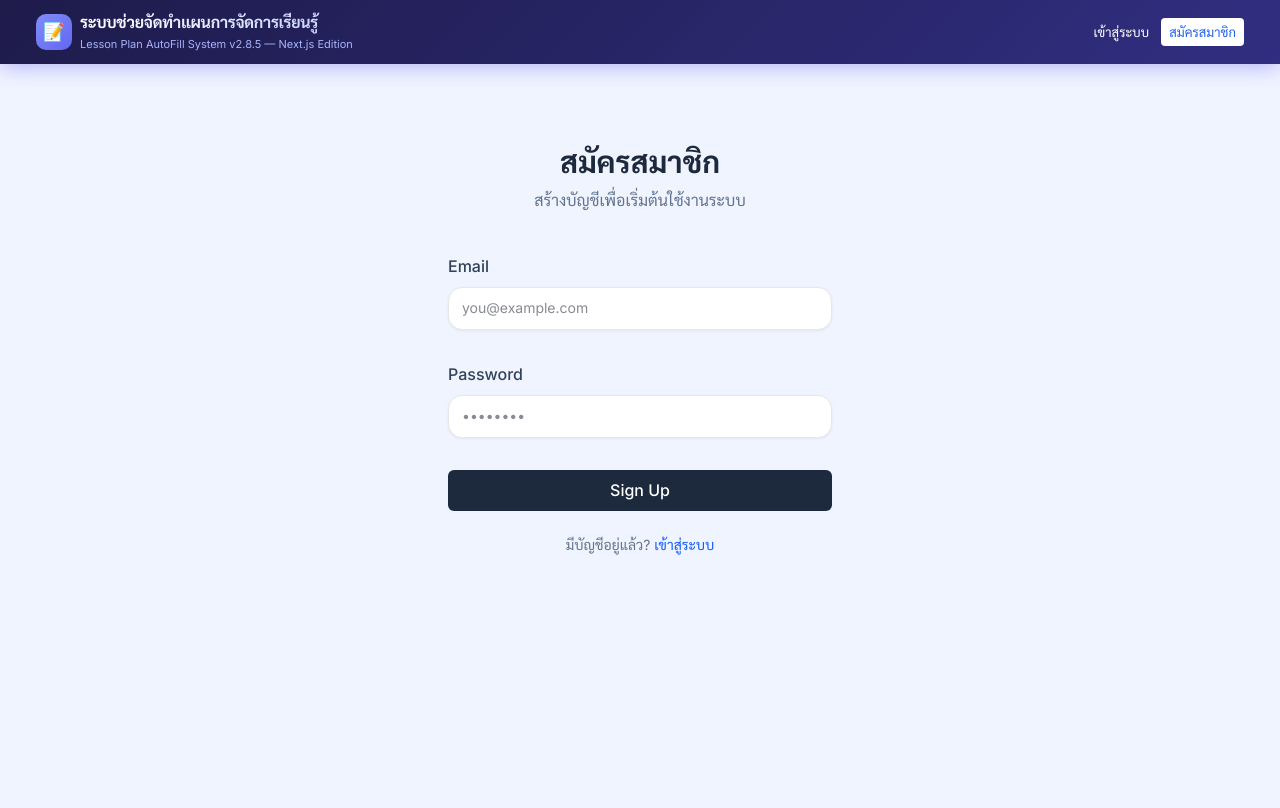
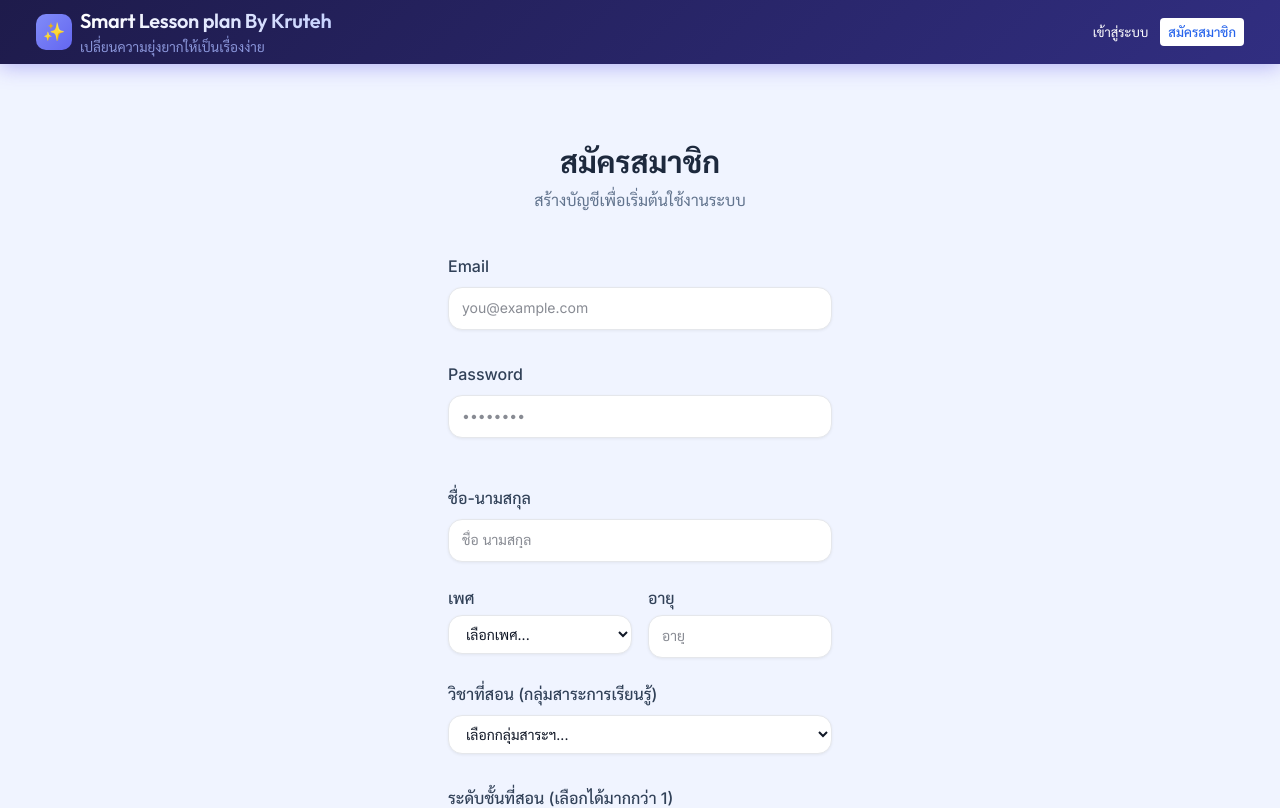
Before and after one commit to Distinycate/Smart-plan, a Next.js app: page /register in a window 1280 px wide. Shown: the top 808 px of the page. Built offline with nearby package versions, Linux system fonts and the light colour scheme; no server answers.

Commit message:
feat: enhance UI copy, add react-hot-toast, extend user profiles

```diff
--- a/app/(auth)/register/page.tsx
+++ b/app/(auth)/register/page.tsx
@@ -29,7 +29,47 @@ export default function RegisterPage({ searchParams }: { searchParams: { message
           placeholder="••••••••"
           required
         />
+        <label className="text-md font-medium text-slate-700 mt-4" htmlFor="full_name">ชื่อ-นามสกุล</label>
+        <input className="rounded-md px-4 py-2 bg-inherit border border-slate-300 mb-2 focus:outline-none focus:ring-2 focus:ring-blue-500" name="full_name" placeholder="ชื่อ นามสกุล" required />
 
+        <div className="flex gap-4 mb-2 mt-2">
+          <div className="flex-1">
+            <label className="text-md font-medium text-slate-700 block mb-1" htmlFor="gender">เพศ</label>
+            <select className="w-full rounded-md px-4 py-2 bg-inherit border border-slate-300 focus:outline-none focus:ring-2 focus:ring-blue-500" name="gender" required>
+              <option value="">เลือกเพศ...</option>
+              <option value="ชาย">ชาย</option>
+              <option value="หญิง">หญิง</option>
+              <option value="ไม่ระบุ">ไม่ระบุ</option>
+            </select>
+          </div>
+          <div className="flex-1">
+            <label className="text-md font-medium text-slate-700 block mb-1" htmlFor="age">อายุ</label>
+            <input className="w-full rounded-md px-4 py-2 bg-inherit border border-slate-300 focus:outline-none focus:ring-2 focus:ring-blue-500" type="number" name="age" placeholder="อายุ" min="18" max="100" required />
+          </div>
+        </div>
+
+        <label className="text-md font-medium text-slate-700 mt-2 block" htmlFor="subject_group">วิชาที่สอน (กลุ่มสาระการเรียนรู้)</label>
+        <select className="w-full rounded-md px-4 py-2 bg-inherit border border-slate-300 mb-4 focus:outline-none focus:ring-2 focus:ring-blue-500" name="subject_group" required>
+          <option value="">เลือกกลุ่มสาระฯ...</option>
+          <option value="ภาษาไทย">ภาษาไทย</option>
+          <option value="คณิตศาสตร์">คณิตศาสตร์</option>
+          <option value="วิทยาศาสตร์และเทคโนโลยี">วิทยาศาสตร์และเทคโนโลยี</option>
+          <option value="สังคมศึกษา ศาสนา และวัฒนธรรม">สังคมศึกษา ศาสนา และวัฒนธรรม</option>
+          <option value="สุขศึกษาและพลศึกษา">สุขศึกษาและพลศึกษา</option>
+          <option value="ศิลปะ">ศิลปะ</option>
+          <option value="การงานอาชีพ">การงานอาชีพ</option>
+          <option value="ภาษาต่างประเทศ">ภาษาต่างประเทศ</option>
+        </select>
+
+        <label className="text-md font-medium text-slate-700 mt-2 block mb-2">ระดับชั้นที่สอน (เลือกได้มากกว่า 1)</label>
+        <div className="grid grid-cols-3 gap-2 mb-6">
+          {['อ.1', 'อ.2', 'อ.3', 'ป.1', 'ป.2', 'ป.3', 'ป.4', 'ป.5', 'ป.6', 'ม.1', 'ม.2', 'ม.3', 'ม.4', 'ม.5', 'ม.6'].map(grade => (
+            <label key={grade} className="flex items-center gap-2 text-sm text-slate-700 cursor-pointer bg-slate-50 p-2 rounded border border-slate-200 hover:bg-slate-100">
+              <input type="checkbox" name="grade_levels" value={grade} className="rounded text-blue-600 focus:ring-blue-500" />
+              {grade}
+            </label>
+          ))}
+        </div>
         <button
           formAction={signup}
           className="bg-slate-800 rounded-md px-4 py-2 text-white font-medium hover:bg-slate-900 transition-colors focus:ring-2 focus:ring-slate-500 focus:ring-offset-2"
--- a/app/evaluator/page.tsx
+++ b/app/evaluator/page.tsx
@@ -9,6 +9,7 @@ import {
 } from 'lucide-react';
 import Link from 'next/link';
 import * as mammoth from 'mammoth';
+import { toast, Toaster } from 'react-hot-toast';
 import { Radar, RadarChart, PolarGrid, PolarAngleAxis, PolarRadiusAxis, ResponsiveContainer, Tooltip as RechartsTooltip } from 'recharts';
 import { motion } from 'framer-motion';
 
@@ -186,7 +187,7 @@ export default function EvaluatorPage() {
       });
       const json = await res.json();
       if (!json.success) throw new Error(json.error);
-      alert(`AI แก้ไขส่วน [${sectionKey}] สำเร็จ! ตรวจสอบเนื้อหาและกดบันทึกเพื่อบันทึกร่างใหม่`);
+      toast.success(`AI แก้ไขส่วน [${sectionKey}] สำเร็จ! ตรวจสอบเนื้อหาและกดบันทึกเพื่อบันทึกร่างใหม่`);
       const newResults = [...evaluationResults];
       newResults[resultIndex].originalPlanData = json.newPlanData;
       if (!newResults[resultIndex].fixedRecs) newResults[resultIndex].fixedRecs = {};
@@ -195,7 +196,7 @@ export default function EvaluatorPage() {
       newResults[resultIndex].hasUnsavedChanges = true;
       setEvaluationResults(newResults);
     } catch (err: any) {
-      alert(err.message || 'เกิดข้อผิดพลาดในการแก้เฉพาะจุด');
+      toast.error(err.message || 'เกิดข้อผิดพลาดในการแก้เฉพาะจุด');
     } finally {
       setFixingPlanId(null);
     }
@@ -219,12 +220,12 @@ export default function EvaluatorPage() {
       });
       const json = await res.json();
       if (!json.success) throw new Error(json.error);
-      alert('บันทึกแผนร่าง (Draft) สำเร็จ! คุณสามารถดูได้ที่หน้าระบบหลัก');
+      toast.success('บันทึกแผนร่าง (Draft) สำเร็จ! คุณสามารถดูได้ที่หน้าระบบหลัก');
       const newResults = [...evaluationResults];
       newResults[resultIndex].hasUnsavedChanges = false;
       setEvaluationResults(newResults);
     } catch (err: any) {
-      alert(err.message || 'เกิดข้อผิดพลาดในการบันทึกแผนร่าง');
+      toast.error(err.message || 'เกิดข้อผิดพลาดในการบันทึกแผนร่าง');
     }
   };
 
@@ -252,13 +253,13 @@ export default function EvaluatorPage() {
               <div className="min-w-0">
                 <div className="mb-4 inline-flex items-center gap-2 rounded-full border border-indigo-400/30 bg-indigo-500/10 px-4 py-1.5 text-xs font-black text-indigo-200 backdrop-blur-md">
                   <Sparkles className="h-4 w-4" />
-                  Powered by Gemini 2.5 Flash
+                  Smart Lesson plan By Kruteh
                 </div>
                 <h1 className="text-4xl font-black tracking-tight text-white md:text-5xl">
-                  AI ตรวจแผนอัจฉริยะ
+                  ประเมินและพัฒนาแผน
                 </h1>
                 <p className="mt-4 max-w-2xl text-base font-medium leading-relaxed text-indigo-100/80">
-                  เลือกแผนการสอนจากระบบหรืออัปโหลดไฟล์ DOCX เพื่อให้ AI วิเคราะห์ให้คะแนน จุดแข็ง จุดที่ควรปรับ และข้อเสนอแนะเชิงลึกที่นำไปใช้ได้ทันที
+                  อัปโหลดแผนการสอนของคุณให้ระบบช่วยประเมิน จุดเด่น จุดด้อย พร้อมข้อเสนอแนะเชิงลึก เพื่อนำไปพัฒนาต่อได้อย่างตรงจุด
                 </p>
               </div>
             </div>
--- a/app/layout.tsx
+++ b/app/layout.tsx
@@ -3,10 +3,11 @@ import '../styles/globals.css';
 import { createClient } from '@/utils/supabase/server';
 import { logout } from './(auth)/actions';
 import Link from 'next/link';
+import { Toaster } from 'react-hot-toast';
 
 export const metadata: Metadata = {
-  title: 'ระบบช่วยจัดทำแผนการจัดการเรียนรู้กึ่งอัตโนมัติ (Enterprise Edition)',
-  description: 'สร้างแผนการเรียนรู้อย่างรวดเร็วด้วยระบบกรอกข้อมูลอัตโนมัติและผู้ช่วย AI อัจฉริยะ',
+  title: 'Smart Lesson plan By Kruteh',
+  description: 'สร้างแผนการเรียนรู้อย่างรวดเร็วและสมบูรณ์แบบ',
 };
 
 export default async function RootLayout({
@@ -29,13 +30,14 @@ export default async function RootLayout({
   return (
     <html lang="th">
       <body>
+        <Toaster position="top-center" toastOptions={{ duration: 4000, style: { background: '#333', color: '#fff', padding: '16px', borderRadius: '8px' } }} />
         <header className="app-header">
           <div className="app-header-brand">
             <Link href="/" className="flex items-center gap-2" style={{ textDecoration: 'none', color: 'inherit', display: 'flex', alignItems: 'center' }}>
-              <div className="logo">📝</div>
+              <div className="logo">✨</div>
               <div>
-                <h1>ระบบช่วยจัดทำแผนการจัดการเรียนรู้</h1>
-                <p>Lesson Plan AutoFill System v2.8.5 — Next.js Edition</p>
+                <h1 style={{ fontSize: '1.25rem', fontWeight: 600 }}>Smart Lesson plan By Kruteh</h1>
+                <p style={{ fontSize: '0.85rem', opacity: 0.8 }}>เปลี่ยนความยุ่งยากให้เป็นเรื่องง่าย</p>
               </div>
             </Link>
           </div>
@@ -57,7 +59,7 @@ export default async function RootLayout({
             ) : (
               <div style={{ display: 'flex', alignItems: 'center', gap: '12px', fontSize: '13px' }}>
                 <Link href="/login" style={{ color: 'white', textDecoration: 'none' }}>เข้าสู่ระบบ</Link>
-                <Link href="/register" style={{ background: 'white', color: '#2563eb', padding: '4px 8px', borderRadius: '4px', textDecoration: 'none' }}>สมัครสมาชิก</Link>
+                <Link href="/register" style={{ background: 'white', color: '#2563eb', padding: '4px 8px', borderRadius: '4px', textDecoration: 'none', fontWeight: 500 }}>สมัครสมาชิก</Link>
               </div>
             )}
           </div>
--- a/app/page.tsx
+++ b/app/page.tsx
@@ -170,15 +170,15 @@ export default function TeacherDashboard() {
           <div className="hero-text">
             <div className="home-hero-badge">
               <Sparkles size={12} />
-              <span>ขับเคลื่อนด้วย Gemini 2.5 Flash AI</span>
+              <span>Smart Lesson plan By Kruteh</span>
             </div>
             <h2 className="hero-title">
               สร้างแผนการสอน<br />
               <span className="hero-accent">อัจฉริยะ</span> ใน&nbsp;3&nbsp;นาที
             </h2>
             <p className="hero-desc">
-              วิเคราะห์มาตรฐานตัวชี้วัด KPA ครบ 19 ฟิลด์อัตโนมัติ<br/>
-              ส่งออก Word · PDF ได้ทันที สำรองข้อมูลอัตโนมัติ
+              เปลี่ยนความยุ่งยากให้เป็นเรื่องง่าย สร้างแผนการสอนที่สมบูรณ์แบบ<br/>
+              พร้อมออกแบบกิจกรรมล้ำสมัย และส่งออก Word · PDF ได้ทันที
             </p>
             <div className="hero-pills">
               <span className="h-pill">✅ มาตรฐานการเรียนรู้</span>
@@ -191,7 +191,7 @@ export default function TeacherDashboard() {
                 <Plus size={15} /> สร้างแผนการสอนใหม่
               </button>
               <button className="btn btn-hero-outline" style={{ borderColor: '#818cf8', color: '#4f46e5', backgroundColor: '#e0e7ff' }} onClick={() => router.push('/evaluator')}>
-                <Zap size={15} /> AI ตรวจแผนอัจฉริยะ
+                <Zap size={15} /> ประเมินและพัฒนาแผน
               </button>
               <button className="btn btn-hero-outline" onClick={() => loadData(true)} disabled={refreshing}>
                 <RefreshCw size={14} className={refreshing ? 'spin-icon' : ''} />
--- a/package.json
+++ b/package.json
@@ -22,6 +22,7 @@
     "next": "^14.2.3",
     "react": "^18.3.1",
     "react-dom": "^18.3.1",
+    "react-hot-toast": "^2.6.0",
     "recharts": "^3.8.1",
     "xlsx": "^0.18.5"
   },
```
Also changed, not shown: app/(auth)/actions.ts (+24 -9 lines), 2 other files (tests, documents, lock files or other folders).
